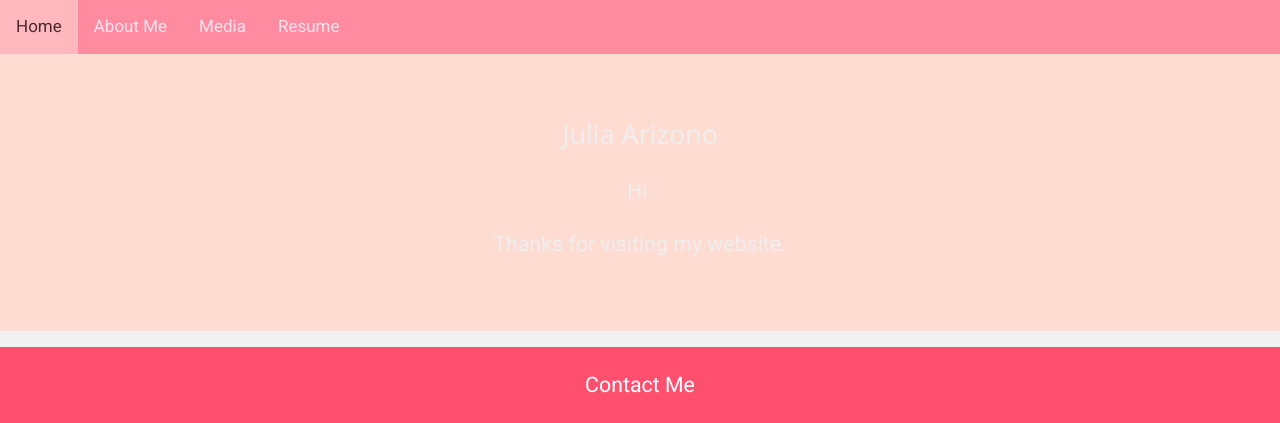
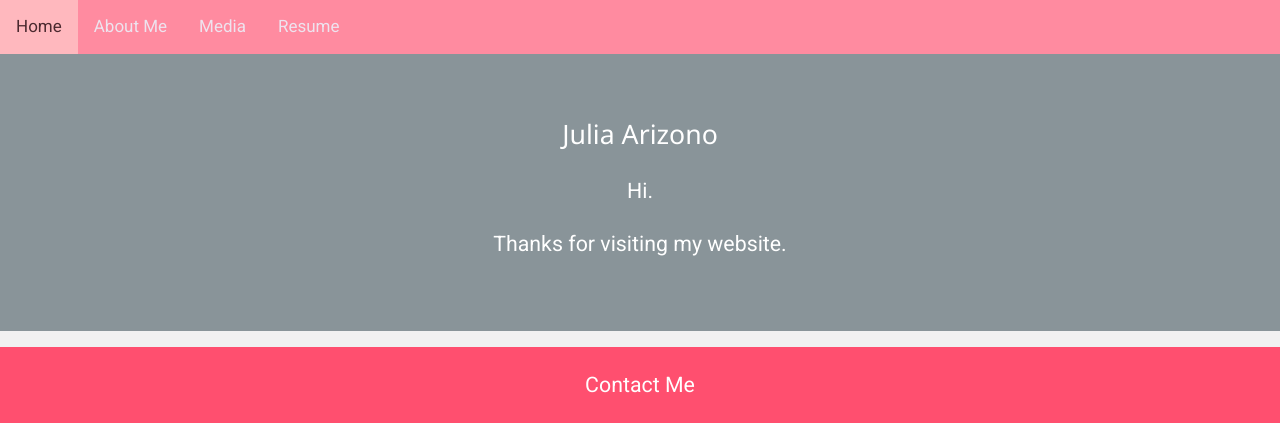
Before and after one commit to jarizono/Personal-Website, a plain HTML site: page index.html in a window 1280 px wide. Shown: the top 423 px of the page. Drawn offline with nearby package versions, Linux system fonts and the light colour scheme.

Commit message:
Update style.css

```diff
--- a/style.css
+++ b/style.css
@@ -43,8 +43,8 @@ h2 {
 .about-section {
   padding: 50px;
   text-align: center;
-  background-color: #ffdcd1;
-  color: #eee;
+  background-color: #899499;
+  color: white;
 }
 
 html {
```
